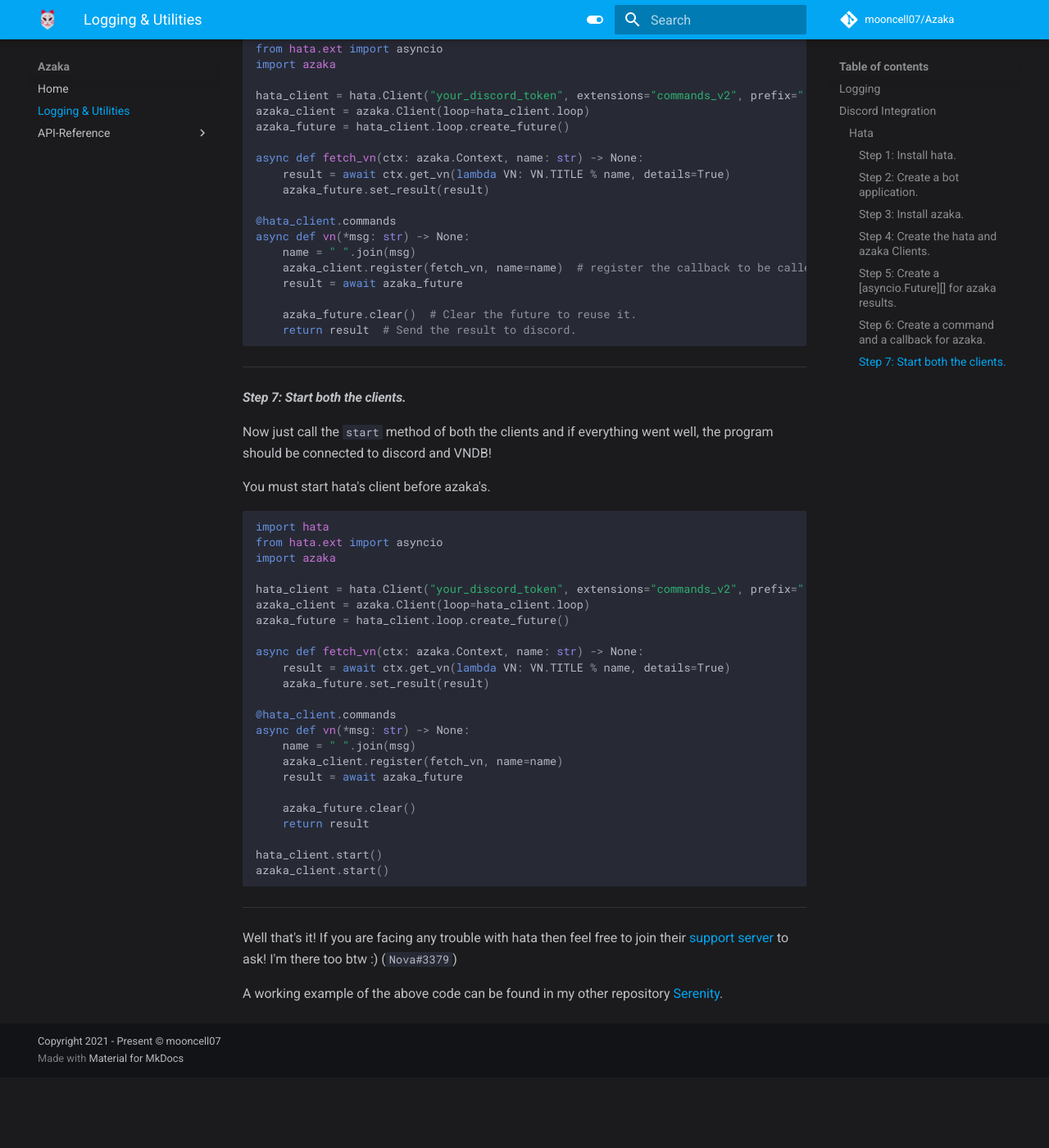
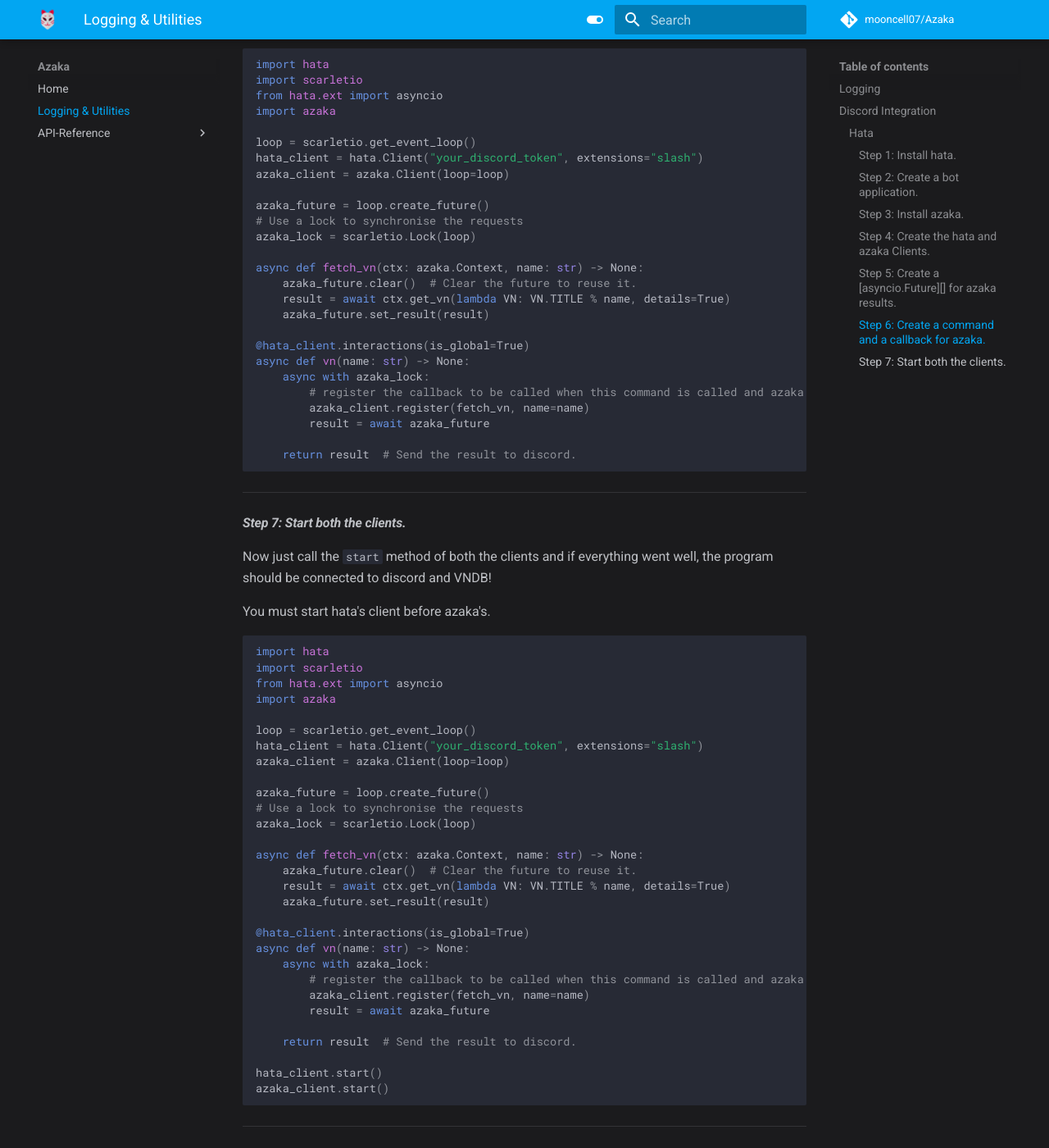
Before and after one commit to mooncell07/Azaka, an MkDocs documentation site: the page built from docs/logging-&-utils.md, in a window 1280 px wide and 1400 px high, scrolled down 2001 px. Shown: the whole window at 82% size. Built offline with MkDocs 1.6.1 and Material for MkDocs 9.7.7, drawn with Linux system fonts in a browser that asks for light colours; comment, search, counter and statistics services are not loaded; before the commit the page ends 3314 px from its top, so only the background shows below that; some of the changed text lies outside the part shown.

Commit message:
Update logging-&-utils.md

````diff
--- a/docs/logging-&-utils.md
+++ b/docs/logging-&-utils.md
@@ -54,11 +54,12 @@
 
 ```python
 import hata
+import scarletio
 from hata.ext import asyncio
 import azaka
 
-hata_client = hata.Client("your_discord_token", extensions="commands_v2", prefix="!")
-azaka_client = azaka.Client(loop=hata_client.loop)
+hata_client = hata.Client("your_discord_token", extensions="slash")
+azaka_client = azaka.Client(loop=scarletio.get_event_loop())
 ```
 
 ------
@@ -72,12 +73,13 @@
 
 ```python
 import hata
+import scarletio
 from hata.ext import asyncio
 import azaka
 
-hata_client = hata.Client("your_discord_token", extensions="commands_v2", prefix="!")
-azaka_client = azaka.Client(loop=hata_client.loop)
-azaka_future = hata_client.loop.create_future()
+loop = scarletio.get_event_loop()
+hata_client = hata.Client("your_discord_token", extensions="slash")
+azaka_client = azaka.Client(loop=loop)
 ```
 
 ------
@@ -90,24 +92,30 @@
 
 ```python
 import hata
+import scarletio
 from hata.ext import asyncio
 import azaka
 
-hata_client = hata.Client("your_discord_token", extensions="commands_v2", prefix="!")
-azaka_client = azaka.Client(loop=hata_client.loop)
-azaka_future = hata_client.loop.create_future()
+loop = scarletio.get_event_loop()
+hata_client = hata.Client("your_discord_token", extensions="slash")
+azaka_client = azaka.Client(loop=loop)
+
+azaka_future = loop.create_future()
+# Use a lock to synchronise the requests
+azaka_lock = scarletio.Lock(loop)
 
 async def fetch_vn(ctx: azaka.Context, name: str) -> None:
+    azaka_future.clear()  # Clear the future to reuse it.
     result = await ctx.get_vn(lambda VN: VN.TITLE % name, details=True)
     azaka_future.set_result(result)
 
-@hata_client.commands
-async def vn(*msg: str) -> None:
-    name = " ".join(msg)
-    azaka_client.register(fetch_vn, name=name)  # register the callback to be called when this command is called and azaka is ready to issue it's own commands.
-    result = await azaka_future
+@hata_client.interactions(is_global=True)
+async def vn(name: str) -> None:
+    async with azaka_lock:
+        # register the callback to be called when this command is called and azaka is ready to issue it's own commands.
+        azaka_client.register(fetch_vn, name=name)
+        result = await azaka_future
 
-    azaka_future.clear()  # Clear the future to reuse it.
     return result  # Send the result to discord.
 ```
 
@@ -123,25 +131,31 @@
 
 ```python
 import hata
+import scarletio
 from hata.ext import asyncio
 import azaka
 
-hata_client = hata.Client("your_discord_token", extensions="commands_v2", prefix="!")
-azaka_client = azaka.Client(loop=hata_client.loop)
-azaka_future = hata_client.loop.create_future()
+loop = scarletio.get_event_loop()
+hata_client = hata.Client("your_discord_token", extensions="slash")
+azaka_client = azaka.Client(loop=loop)
+
+azaka_future = loop.create_future()
+# Use a lock to synchronise the requests
+azaka_lock = scarletio.Lock(loop)
 
 async def fetch_vn(ctx: azaka.Context, name: str) -> None:
+    azaka_future.clear()  # Clear the future to reuse it.
     result = await ctx.get_vn(lambda VN: VN.TITLE % name, details=True)
     azaka_future.set_result(result)
 
-@hata_client.commands
-async def vn(*msg: str) -> None:
-    name = " ".join(msg)
-    azaka_client.register(fetch_vn, name=name)
-    result = await azaka_future
+@hata_client.interactions(is_global=True)
+async def vn(name: str) -> None:
+    async with azaka_lock:
+        # register the callback to be called when this command is called and azaka is ready to issue it's own commands.
+        azaka_client.register(fetch_vn, name=name)
+        result = await azaka_future
 
-    azaka_future.clear()
-    return result
+    return result  # Send the result to discord.
 
 hata_client.start()
 azaka_client.start()
````
